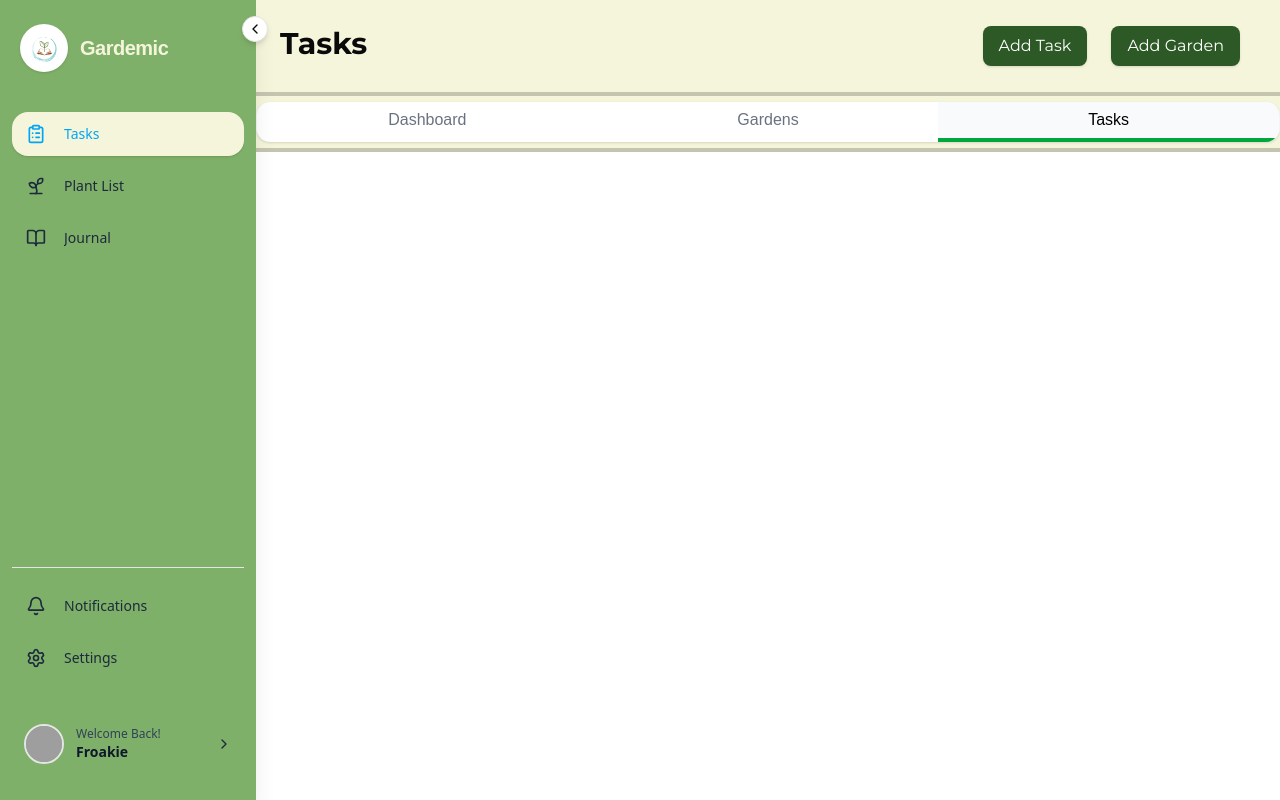
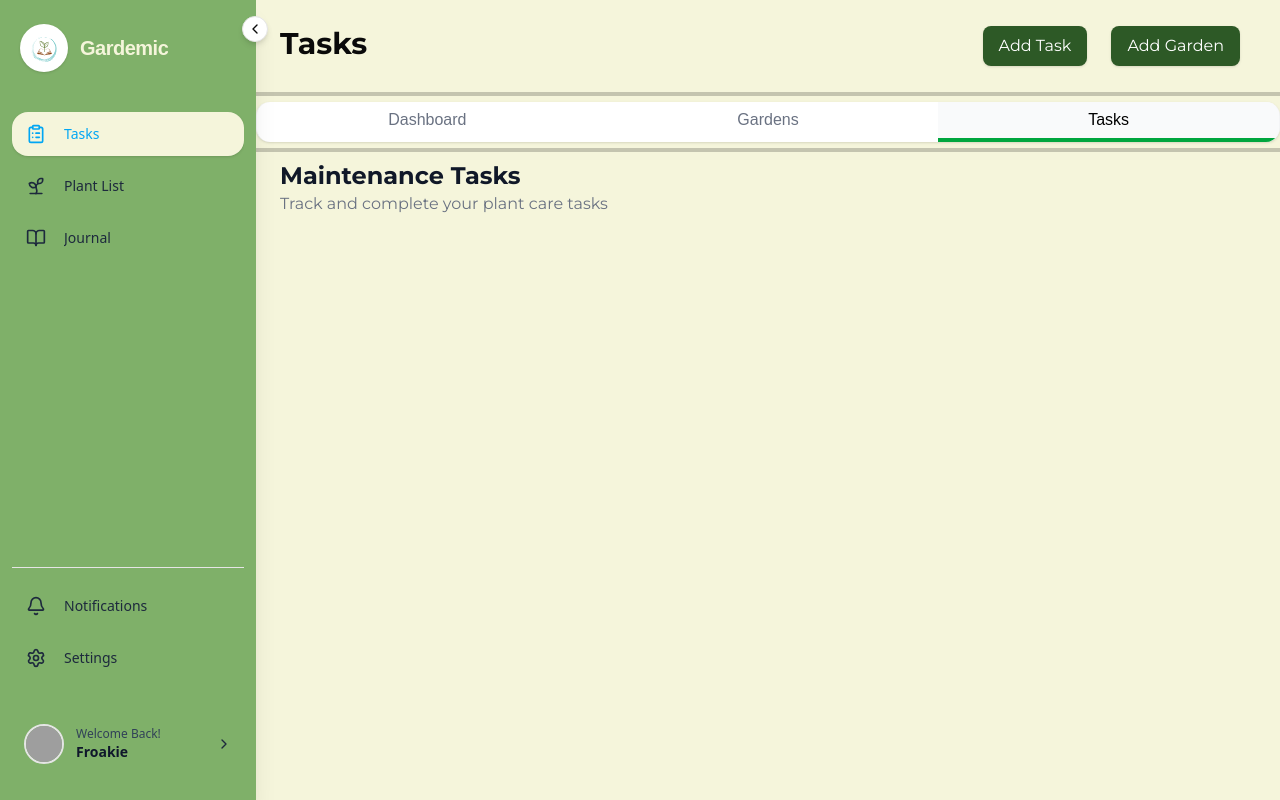
Before and after one commit to CSci-153-Web-Systems-and-Technologies/batch-2025-gardemic-web, a Next.js app: page /tasks in a window 1280 px wide. Built offline with nearby package versions, Linux system fonts and the light colour scheme; grey boxes are pictures that could not be loaded; a web font is replaced by a local one.

Commit message:
Add Description component to task page

```diff
--- a/app/(authenticated)/tasks/page.tsx
+++ b/app/(authenticated)/tasks/page.tsx
@@ -1,10 +1,12 @@
 import ButtonBoard from "../_components/AddButtonBoard";
+import Description from "../_components/Description";
 import { NavBoard } from "../_components/NavBoard";
 
 export default function Protected()
 {
     return (
-        <div className="flex flex-col h-38 bg-accent-white">
+        <>
+            <div className="flex flex-col h-full bg-accent-white">
                 <div className="flex flex-row justify-between h-24 border-b-4 border-b-black/20">
                     <div className="text-3xl font-montserrat font-bold py-6.5 pl-6">
                         Tasks
@@ -16,6 +18,9 @@ export default function Protected()
                 <div className="w-full h-14 border-b-4 border-b-black/20">
                     <NavBoard />
                 </div>
+
+                <Description title="Maintenance Tasks" subtitle="Track and complete your plant care tasks"/>
             </div>
+        </>
     );
 }
```
Lines whose indentation alone changed are shown as unchanged.
